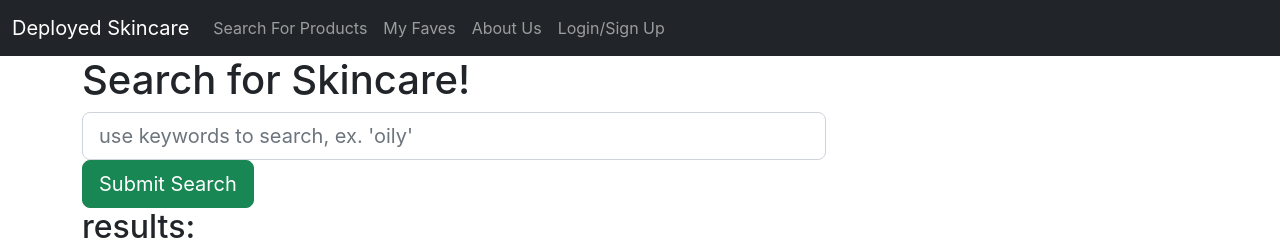
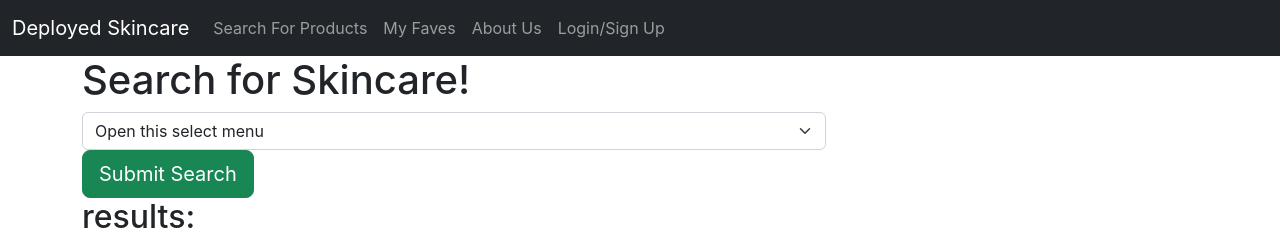
Before and after one commit to valkim55/project-three, a React (Create React App) app in the folder client/: page /searchProduct in a window 1280 px wide. Shown: the top 240 px of the page. Built offline with nearby package versions, Linux system fonts and the light colour scheme; no server answers.

Commit message:
added query for products_by_category and updated search product page

```diff
--- a/client/src/components/SearchProduct.js
+++ b/client/src/components/SearchProduct.js
@@ -1,6 +1,8 @@
 import React, { useState, useEffect } from "react";
+import { useQuery } from "@apollo/client";
+import { PRODUCT_BY_CATEGORY } from "../utils/queries";
+
 import {
-
   Container,
   Col,
   Form,
@@ -9,22 +11,38 @@ import {
   CardColumns,
 } from "react-bootstrap";
 
+const SearchProduct = () => {
+  const [category, setCategory] = useState("acne");
+  const { loading, data } = useQuery(PRODUCT_BY_CATEGORY);
+  useEffect(() => {
+    if (data) {
+      console.log(data);
+      //   data.products.forEach((product) => {
+      //     idbPromise("products", "put", product);
+      //   });
+    }
+  }, [data, loading]);
 
-const SearchProduct = () => {
+  // const handleFormSubmit = async(event)=>{
+  //     event.preventDefault();
+  //     try {
+  //         const {data} =
+  //     } catch (error) {
+
+  //     }
+  // }
   return (
     <div>
       <Container>
         <h1>Search for Skincare!</h1>
-            <Form onSubmit=''>
+        <Form>
           <Col xs={12} md={8}>
-                    <Form.Control
-                        name='searchInput'
-                        value=''
-                        placeholder="use keywords to search, ex. 'oily' "
-                        onChange=''
-                        type='text'
-                        size='lg'
-                    />
+            <Form.Select aria-label="Default select example">
+              <option>Open this select menu</option>
+              {/* <option value="1">One</option>
+              <option value="2">Two</option>
+              <option value="3">Three</option> */}
+            </Form.Select>
           </Col>
           <Col xs={12} md={4}>
             <Button type="submit" variant="success" size="lg">
@@ -36,8 +54,8 @@ const SearchProduct = () => {
 
       <Container>
         <h2>results:</h2>
-            <Card >
-                <Card.Img alt='product bottle' />
+        <Card>
+          <Card.Img alt="product bottle" />
           <Card.Body>
             <Card.Title>product title</Card.Title>
             <Card.Text>description</Card.Text>
@@ -47,7 +65,7 @@ const SearchProduct = () => {
         </Card>
       </Container>
     </div>
-  )
-}
+  );
+};
 
-export default SearchProduct
+export default SearchProduct;
--- /dev/null
+++ b/client/src/utils/queries.js
@@ -0,0 +1,18 @@
+import { gql } from "@apollo/client";
+
+export const PRODUCT_BY_CATEGORY = gql`
+  query productByCategory($category: String!) {
+    productByCategory(category: $category) {
+      _id
+      title
+      description
+      main_image
+      price
+      rating
+      ratings_total
+      brand
+      link
+      category
+    }
+  }
+`;
```
Also changed, not shown: 2 other files (tests, documents, lock files or other folders). Lines whose indentation alone changed are shown as unchanged.
